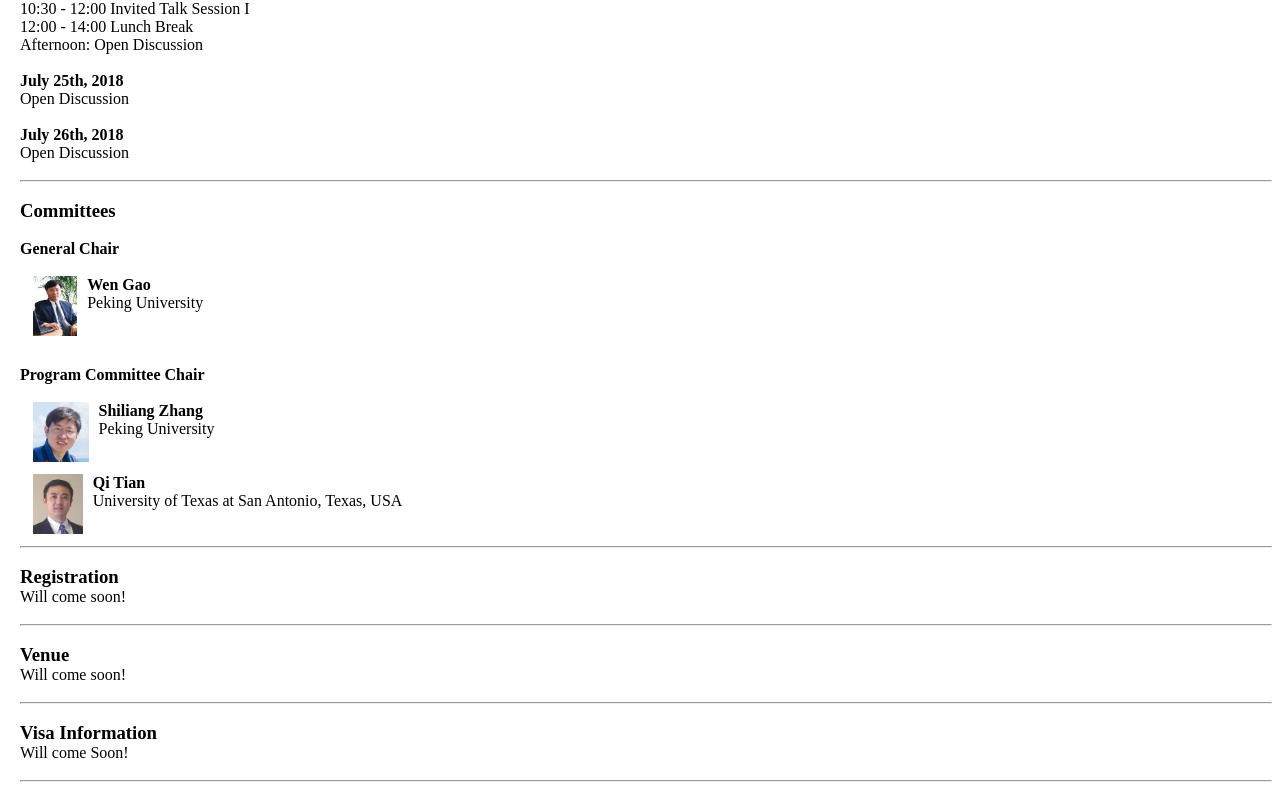
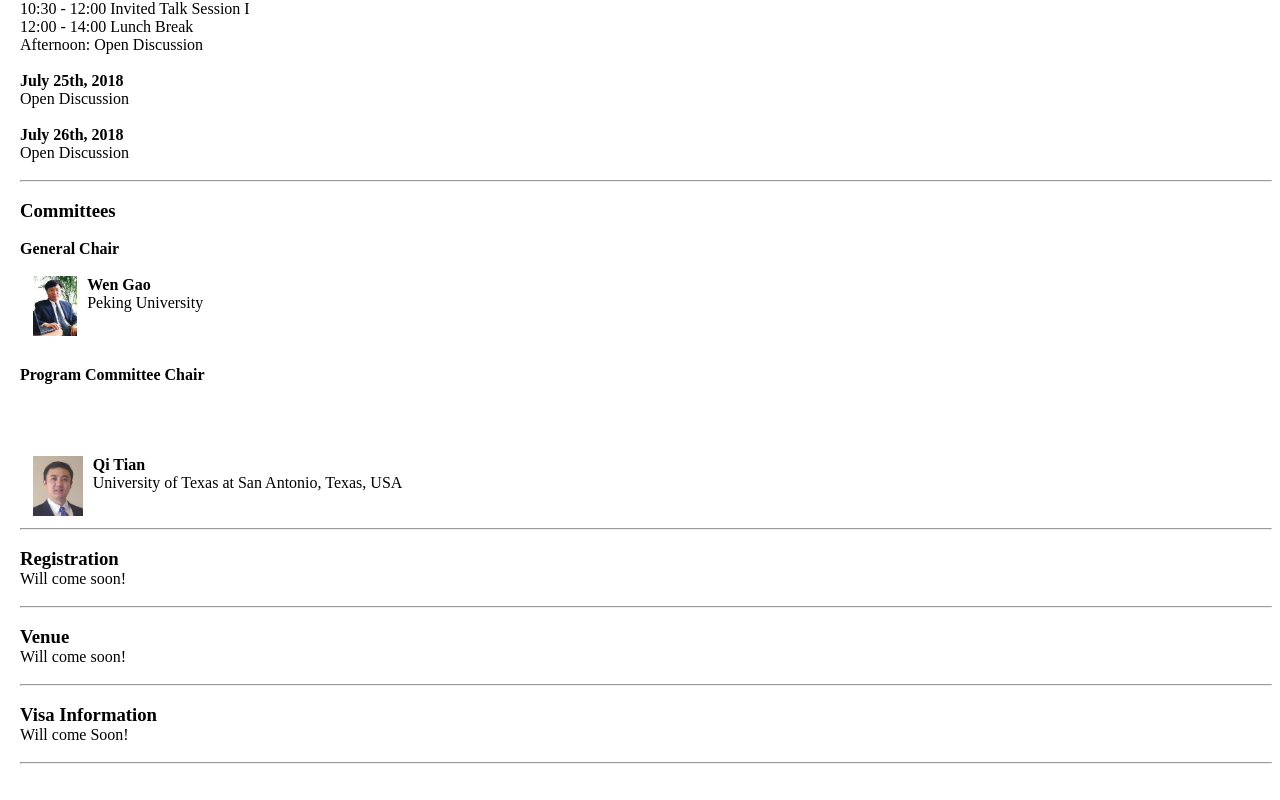
Before and after one commit to MCVC2018/2018, a plain HTML site: page body.html in a window 1280 px wide. Shown: the part 784-1584 px from the top of the page. Drawn offline with Linux system fonts and the light colour scheme.

Commit message:
Update body.html

```diff
--- a/body.html
+++ b/body.html
@@ -150,9 +150,9 @@ a:hover {color: white; text-decoration:underline;}
 
         <br><br>
 
-        <img  src="img/zhang.jpg" height="60px" style="float: left; margin: 0pt 10px 0pt 25pt;" />
-        <b>Shiliang Zhang </b> </br>
-          Peking University
+        <!-- <img  src="img/zhang.jpg" height="60px" style="float: left; margin: 0pt 10px 0pt 25pt;" />  -->
+        <!-- <b>Shiliang Zhang </b> </br>  -->
+        <!--  Peking University -->
       <br>
       <br>
       <br>
```
